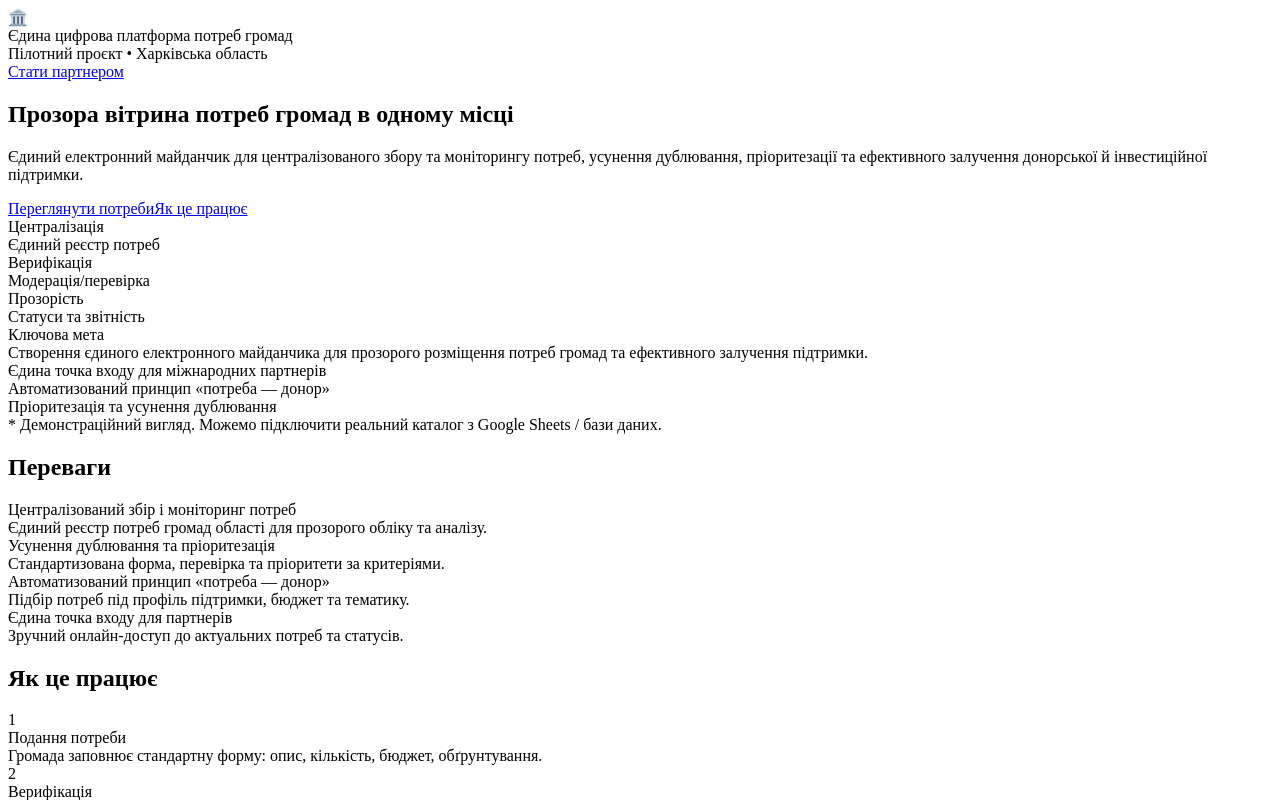
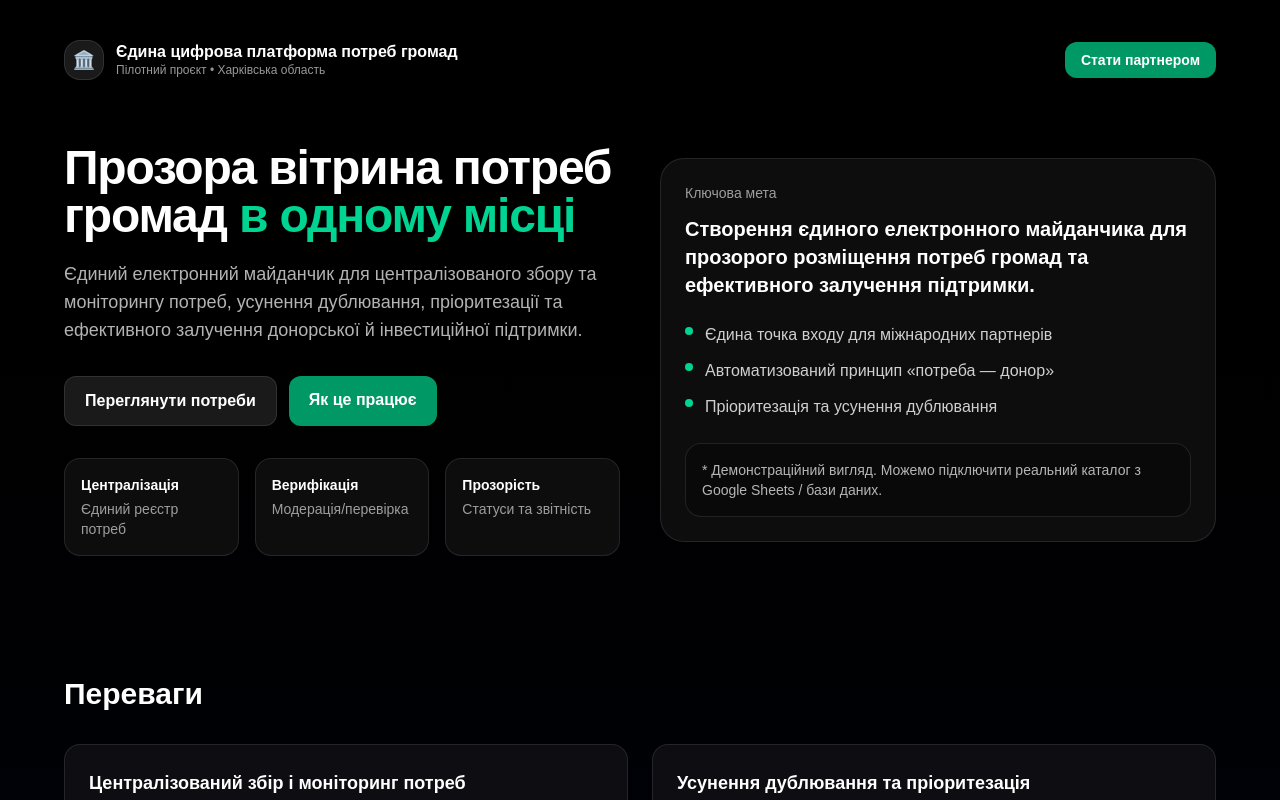
Before and after one commit to ostretiak-cloud/needs-platform, a Next.js app: page / in a window 1280 px wide. Shown: the top 800 px of the page. Built offline with nearby package versions, Linux system fonts and the light colour scheme.

Commit message:
Fix Tailwind styles import

```diff
--- a/app/layout.js
+++ b/app/layout.js
@@ -1,16 +1,16 @@
+import "./globals.css";
+
 export const metadata = {
   title: "Єдина цифрова платформа потреб громад",
   description:
     "Єдиний електронний майданчик для прозорого розміщення потреб громад та ефективного залучення донорської й інвестиційної підтримки.",
-  icons: {
-    icon: "/favicon.ico",
-  },
+  icons: { icon: "/favicon.ico" },
 };
 
 export default function RootLayout({ children }) {
   return (
     <html lang="uk">
-      <body>{children}</body>
+      <body className="antialiased">{children}</body>
     </html>
   );
 }
```
